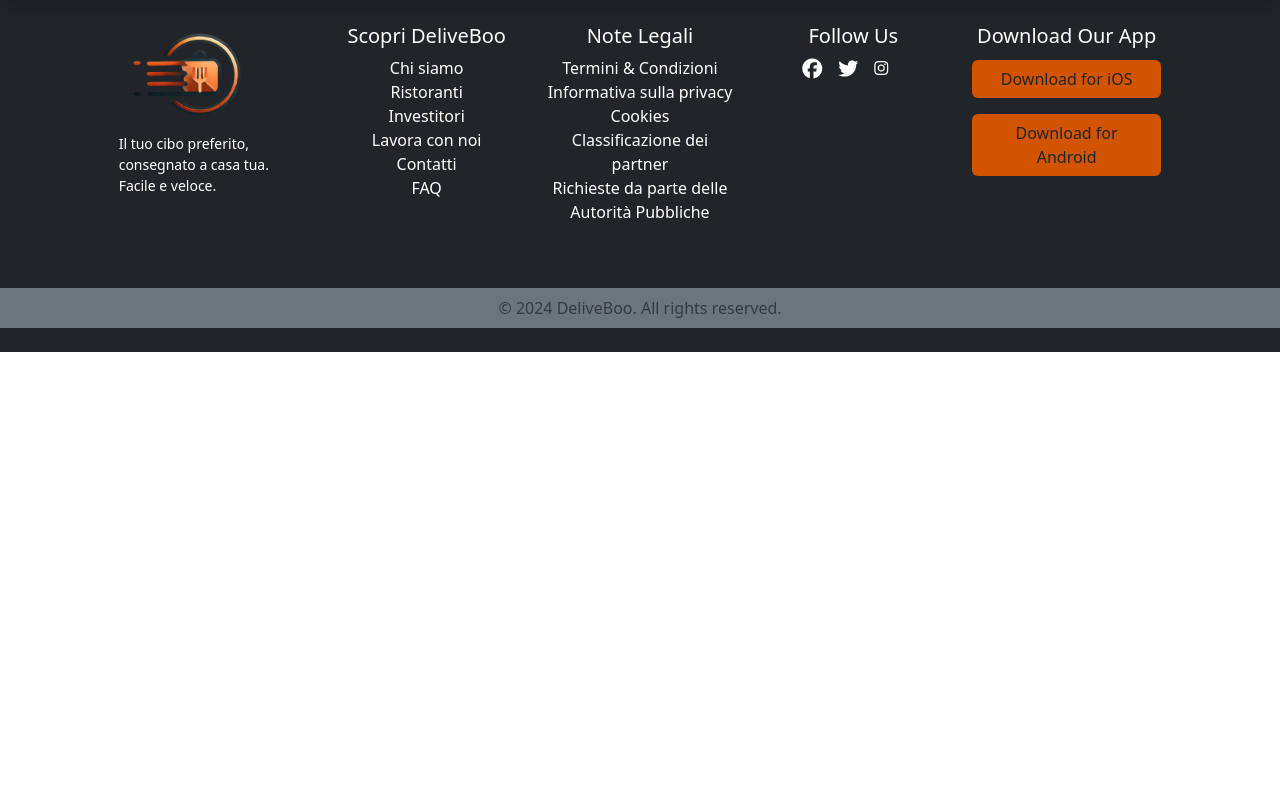
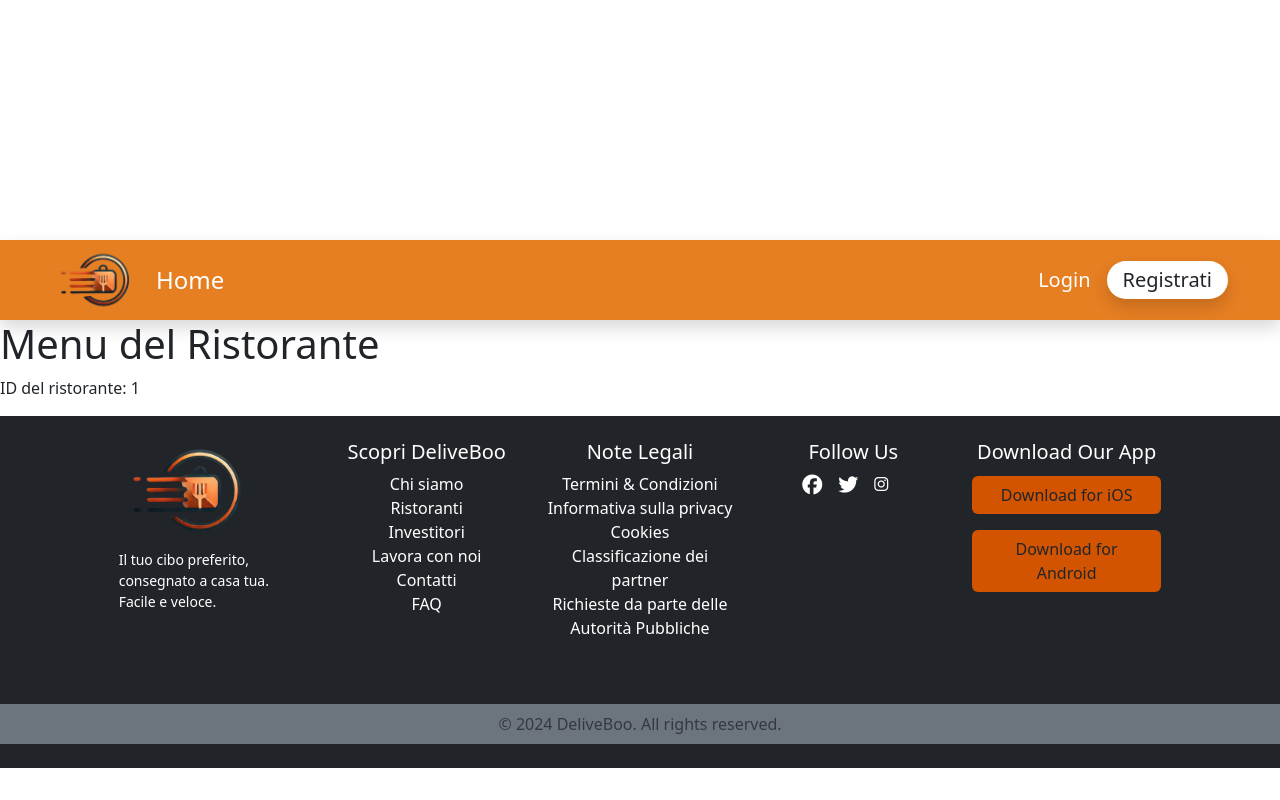
Before and after one commit to GiuseppeDeRosa1992/deliveBoo-front, a Vue app: page /menu/1 in a window 1280 px wide. Built offline with nearby package versions, Linux system fonts and the light colour scheme.

Commit message:
added App Menu and routes to go in app menu

```diff
--- a/src/App.vue
+++ b/src/App.vue
@@ -1,7 +1,7 @@
 <script>
 import AppHeader from './components/AppHeader.vue';
+import AppFooter from "./components/AppFooter.vue";
 import { RouterLink } from 'vue-router';
-import AppFooter from "./components/AppFooter.vue";
 
 export default {
   name: 'App',
@@ -20,7 +20,7 @@
 
   <AppHeader />
 
-  <router-view></router-view>
+  <router-view />
 
   <AppFooter />
 
--- a/src/components/AppHeader.vue
+++ b/src/components/AppHeader.vue
@@ -13,7 +13,7 @@
     <div class="row cont-header align-items-center">
 
       <div class="logo col-3 col-lg-1 col-md-2">
-        <a class="navbar-link fs-4" to="/"><img src="/public/logo-deliveboo-no-scritta.png" alt=""></a>
+        <a class="navbar-link fs-4" to="/"><img src="/logo-deliveboo-no-scritta.png" alt=""></a>
       </div>
 
       <div class="navbar col-5 col-lg-9 col-md-7 d-none d-sm-block ps-3">
--- a/src/router.js
+++ b/src/router.js
@@ -1,7 +1,9 @@
 import {createRouter, createWebHistory} from 'vue-router';
+import AppHeader from './components/AppHeader.vue';
 import AppHome from './views/AppHome.vue';
-import App from './App.vue';
-import AppHeader from './components/AppHeader.vue';
+import AppMenu from './views/AppMenu.vue';
+
+
 
 const router = createRouter({
     history: createWebHistory(),
@@ -13,9 +15,9 @@
             component: AppHome
         },
         {
-            path:'/http://127.0.0.1:8000/login',
-            name: 'login',
-            component: AppHeader
+            path:'/menu/:restaurant_id',
+            name: 'menu',
+            component: AppMenu
         },
         {
             path:'/http://127.0.0.1:8000/register',
--- a/src/views/AppHome.vue
+++ b/src/views/AppHome.vue
@@ -1,5 +1,6 @@
 <script>
 import axios from 'axios';
+import { RouterLink } from 'vue-router';
 
 export default {
   name: 'AppMain',
@@ -138,6 +139,9 @@
                     <span v-if="index < restaurant.type.length - 1">, </span>
                   </span>
                 </p>
+                <div>
+                  <router-link class="btn btn-success" :to="{ name: 'menu', params: { restaurant_id: restaurant.id } }">Visualizza Menù</router-link>
+                </div>
               </div>
             </div>
           </div>
--- /dev/null
+++ b/src/views/AppMenu.vue
@@ -0,0 +1,41 @@
+<script>
+import axios from 'axios';
+import { RouterLink } from 'vue-router';
+
+export default {
+  name: 'AppMenu',
+
+  data() {
+    return {
+      restaurants: [], // Ristoranti recuperati dall'API
+      base_url: 'http://127.0.0.1:8000', // URL base per l'API
+    };
+  },
+  mounted() {
+  },
+
+  methods: {
+  },
+
+  computed: {
+    restaurantId() {
+      return this.$route.params.restaurant_id;
+    }
+  }
+};
+
+</script>
+
+<template>
+    <div class="margin">
+        <h1>Menu del Ristorante</h1>
+        <p>ID del ristorante: {{ restaurantId }}</p>
+    </div>
+</template>
+
+<style scoped>
+.margin{
+    margin-top: 20rem;
+}
+
+</style>
```
